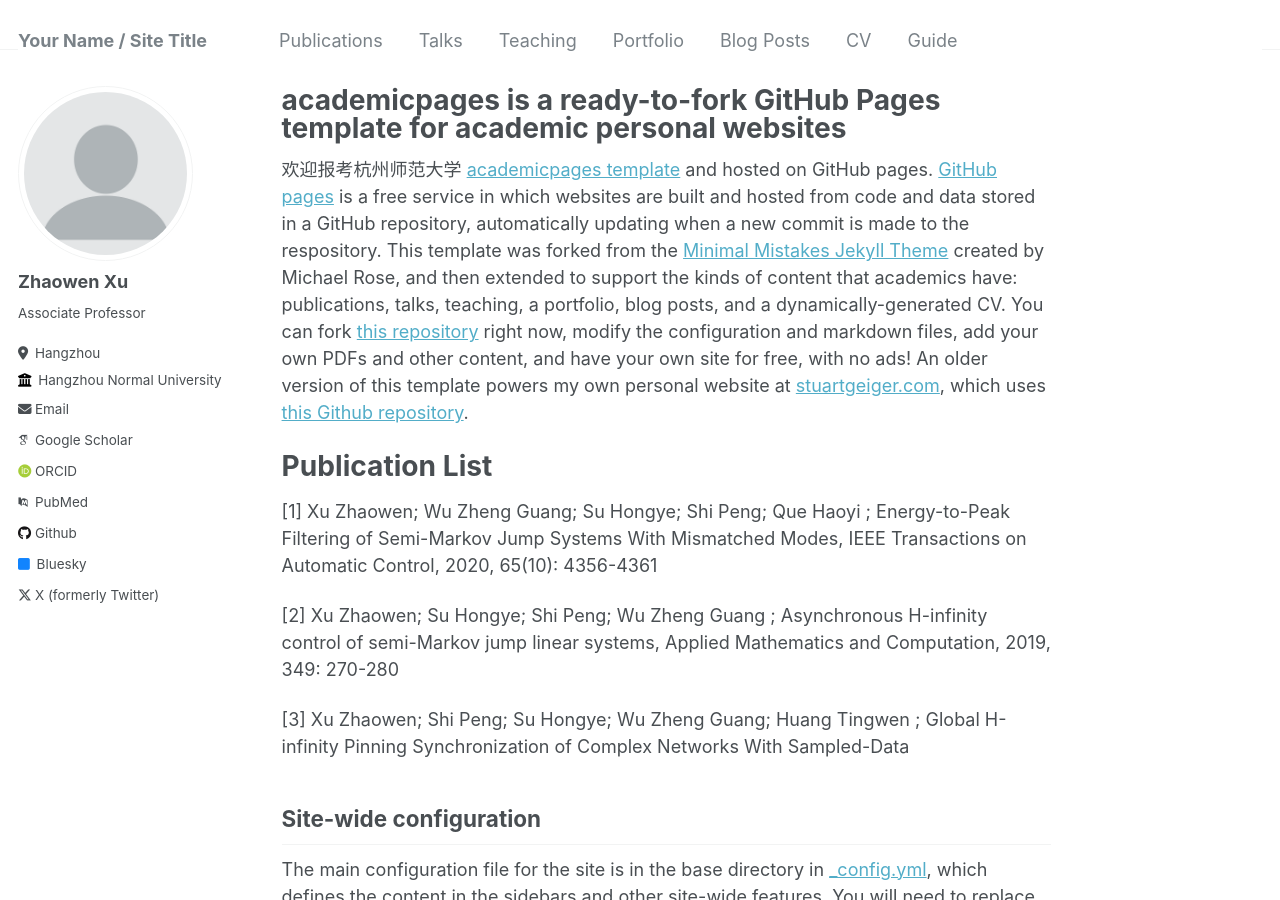
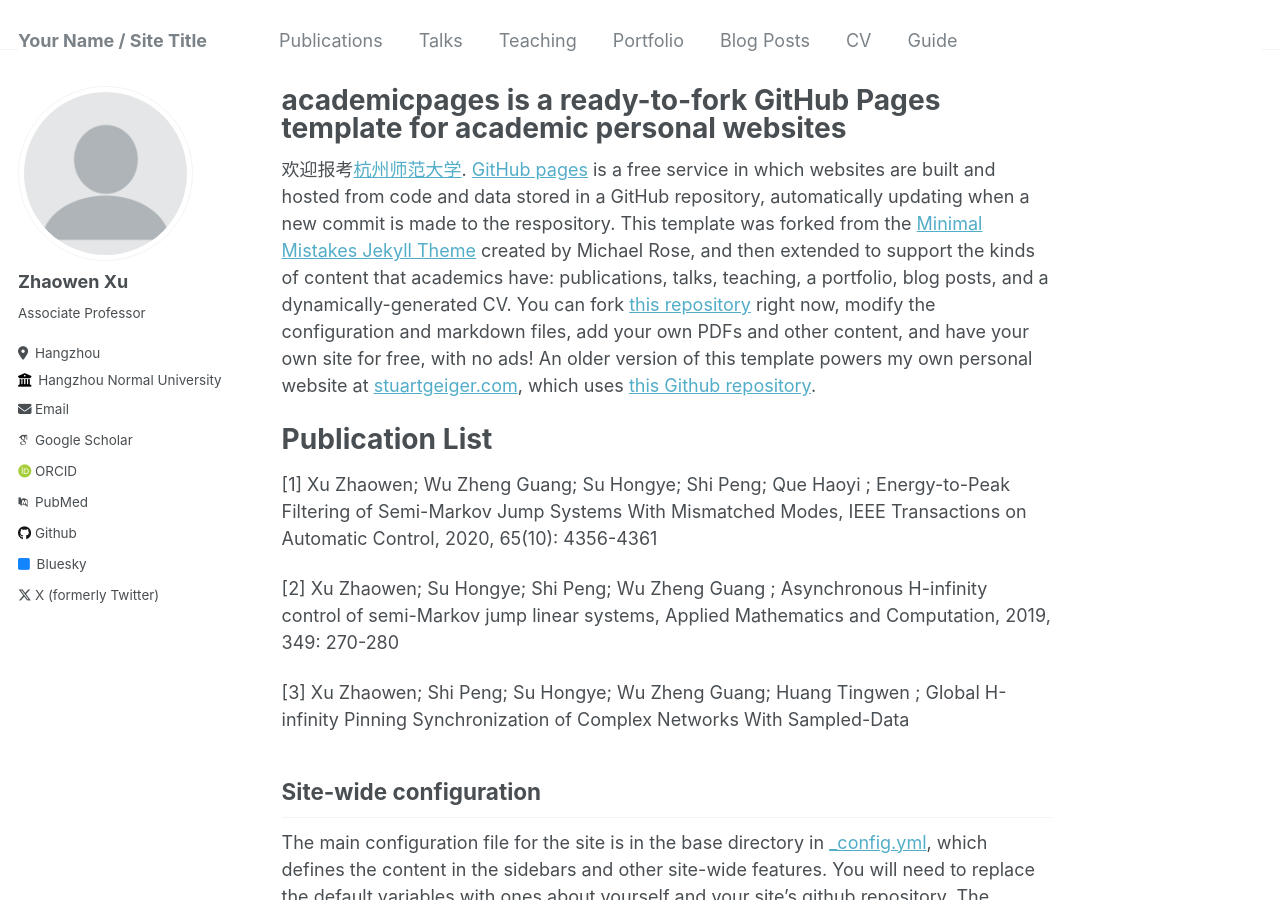
Before and after one commit to zhaowens/homepage, a Jekyll site: the page built from _pages/about.md, in a window 1280 px wide and 900 px high. Built offline with Jekyll 4.4.1, drawn with Linux system fonts in a browser that asks for light colours; some web fonts are replaced.

Commit message:
Update about.md

```diff
--- a/_pages/about.md
+++ b/_pages/about.md
@@ -7,7 +7,7 @@ redirect_from:
   - /about.html
 ---
 
-欢迎报考杭州师范大学 [academicpages template](https://github.com/academicpages/academicpages.github.io) and hosted on GitHub pages. [GitHub pages](https://pages.github.com) is a free service in which websites are built and hosted from code and data stored in a GitHub repository, automatically updating when a new commit is made to the respository. This template was forked from the [Minimal Mistakes Jekyll Theme](https://mmistakes.github.io/minimal-mistakes/) created by Michael Rose, and then extended to support the kinds of content that academics have: publications, talks, teaching, a portfolio, blog posts, and a dynamically-generated CV. You can fork [this repository](https://github.com/academicpages/academicpages.github.io) right now, modify the configuration and markdown files, add your own PDFs and other content, and have your own site for free, with no ads! An older version of this template powers my own personal website at [stuartgeiger.com](http://stuartgeiger.com), which uses [this Github repository](https://github.com/staeiou/staeiou.github.io).
+欢迎报考[杭州师范大学](https://hise.hznu.edu.cn/). [GitHub pages](https://pages.github.com) is a free service in which websites are built and hosted from code and data stored in a GitHub repository, automatically updating when a new commit is made to the respository. This template was forked from the [Minimal Mistakes Jekyll Theme](https://mmistakes.github.io/minimal-mistakes/) created by Michael Rose, and then extended to support the kinds of content that academics have: publications, talks, teaching, a portfolio, blog posts, and a dynamically-generated CV. You can fork [this repository](https://github.com/academicpages/academicpages.github.io) right now, modify the configuration and markdown files, add your own PDFs and other content, and have your own site for free, with no ads! An older version of this template powers my own personal website at [stuartgeiger.com](http://stuartgeiger.com), which uses [this Github repository](https://github.com/staeiou/staeiou.github.io).
 
 Publication List
 ======
```
